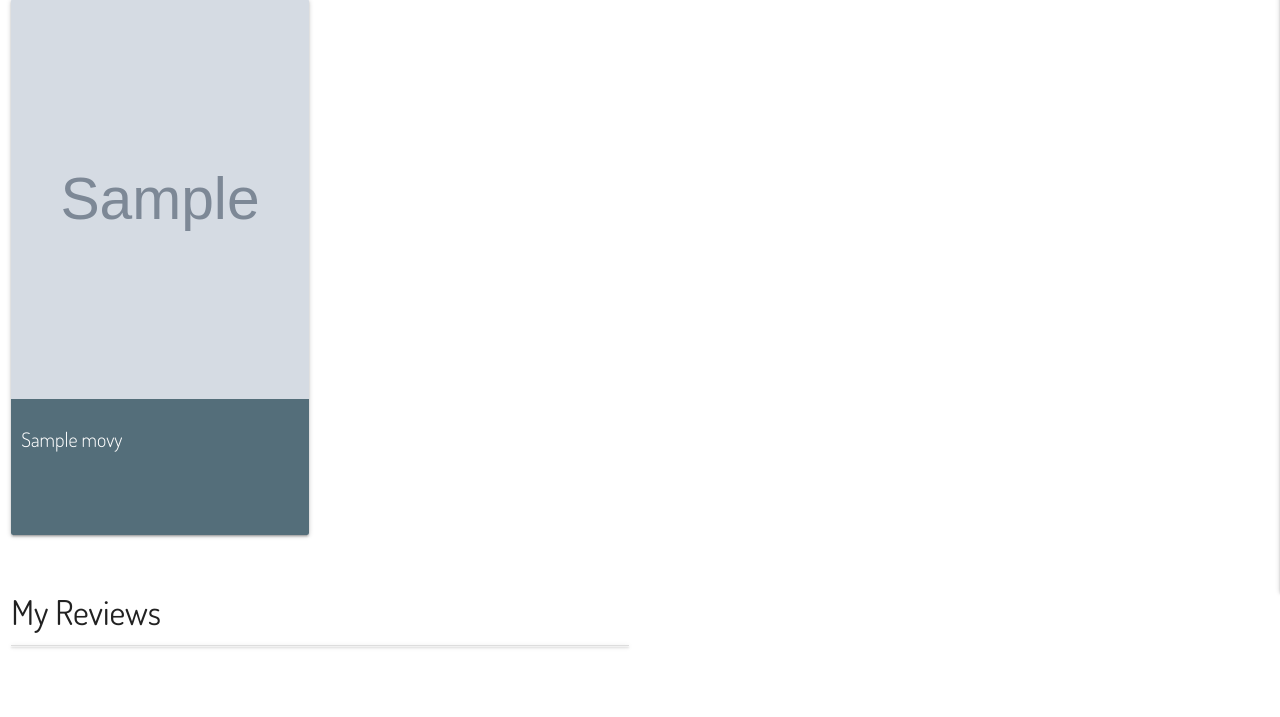
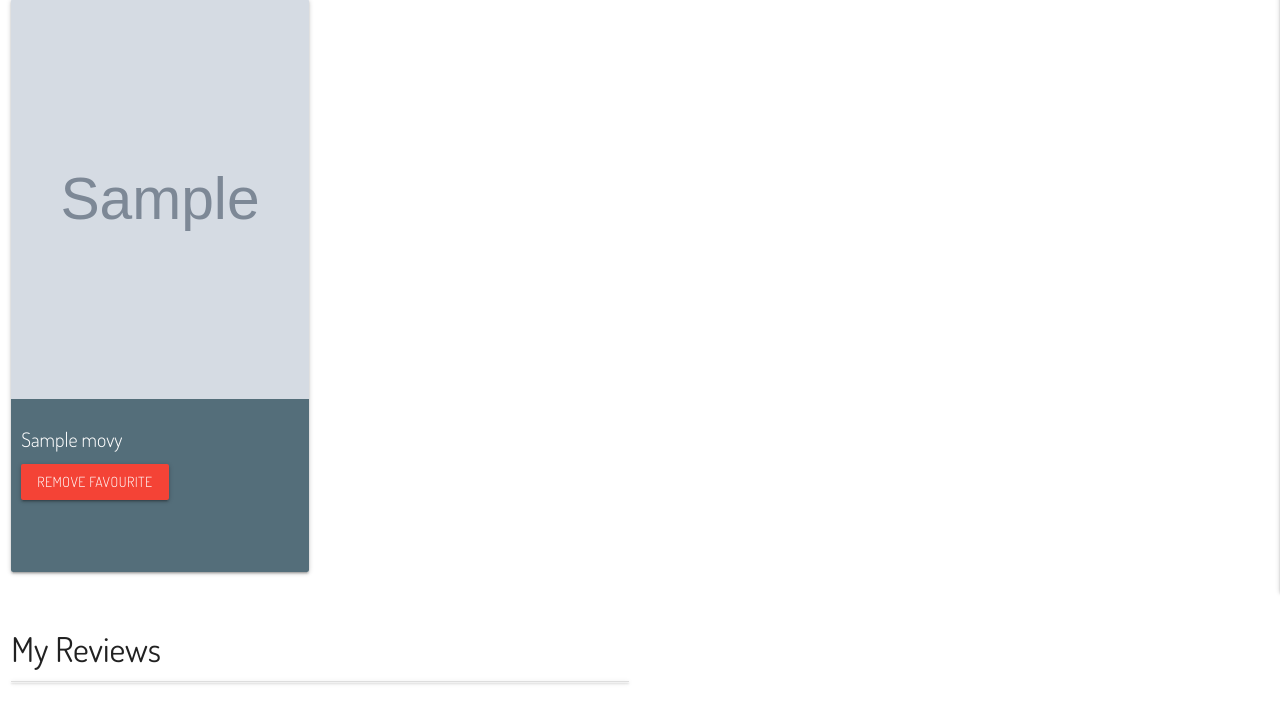
Before and after one commit to Leeap83/Movie-Database, a Flask app: page /profile/1 in a window 1280 px wide. Shown: the part 268-985 px from the top of the page. Before the commit the page ends 917 px from the top, so only its background shows below. Run offline with Flask 2, Linux system fonts and the light colour scheme; the visitor is signed in with stand-in values (Sample User, id 1); grey boxes marked "Sample" are stand-in pictures; a database or web service that is not in the repository returns one stand-in record (values such as "Sample title"); some libraries are stand-ins or nearby versions.

Commit message:
Add remove favourite button in profile page and create the functionality

```diff
--- a/app.py
+++ b/app.py
@@ -274,6 +274,29 @@ def add_favourites(movie_id):
         'movie_details', user=user['username'], movie_id=movie_id))
 
 
+@app.route('/remove_favourites/<movie_id>', methods=["GET", "POST"])
+def remove_favourites(movie_id):
+
+    # Identifies the current user
+    user = mongo.db.users.find_one({"username": session['register']})
+
+    favourites = user['favourite_movies']
+
+    # Removes movie from user's favourites
+    if ObjectId(movie_id) in favourites:
+        mongo.db.users.update(
+            {"username": session['register']},
+            {"$pull": {"favourite_movies": ObjectId(movie_id)}})
+
+        mongo.db.movies.update(
+            {'_id': ObjectId(movie_id)},
+            {'$inc': {'favourite_count': -1}})
+
+    flash('Removed from My Favourites.')
+    return redirect(url_for("profile", user=user['username'], movie_id=movie_id))
+
+
+
 if __name__ == "__main__":
     app.run(host=os.environ.get("IP"),
             port=int(os.environ.get("PORT")),
--- a/templates/profile.html
+++ b/templates/profile.html
@@ -25,6 +25,10 @@
                                     <!-- Movie Title -->
                                     <div class="col s10">
                                         <p class="card-title white-text">{{ favourite.movie_title}}</p>
+                                        <a class="btn red modal-trigger"
+                                        href="{{ url_for('remove_favourites', movie_id=favourite._id, user=user['username']) }}">
+                                        Remove Favourite
+                                        </a>
                                     </div>
                                 </div>
                             </div>
```
